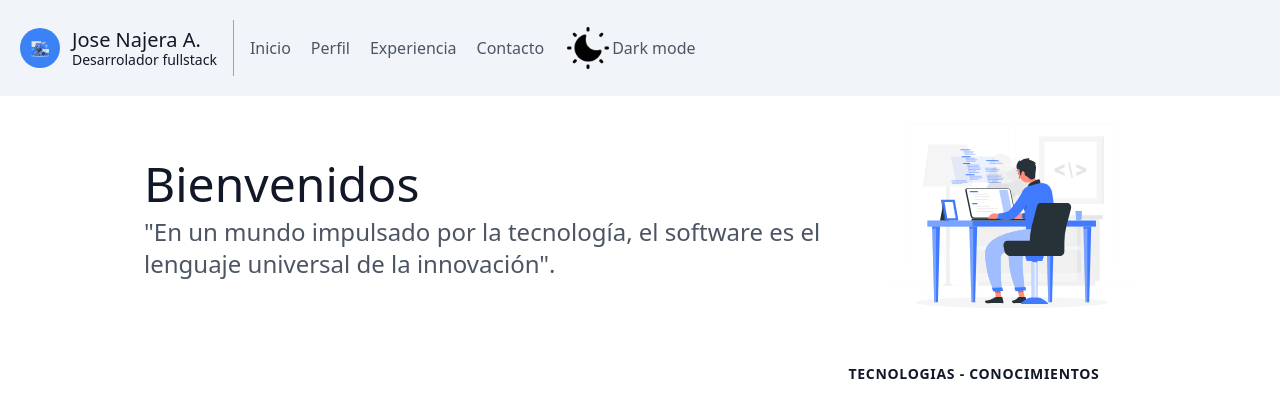
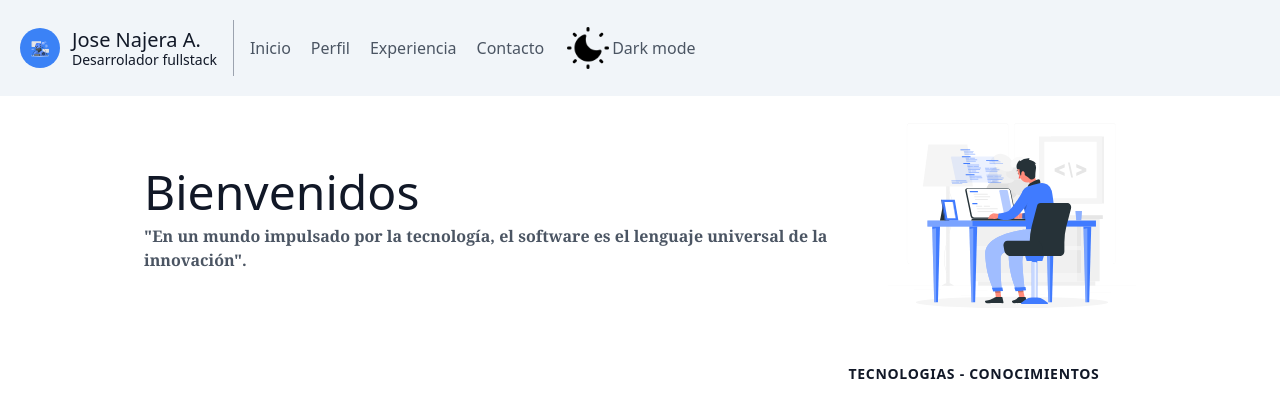
Before and after one commit to Jnajera0430/portafolioPersonal, a React (Vite) app: page / in a window 1280 px wide. Shown: the top 394 px of the page. Built offline with nearby package versions, Linux system fonts and the light colour scheme; grey boxes are pictures that could not be loaded.

Commit message:
fix: Se añadió caracteristicas al font y se acomodó la img en welcome

```diff
--- a/src/components/Welcome.tsx
+++ b/src/components/Welcome.tsx
@@ -4,16 +4,17 @@ import welcomeImg from '../assets/img/Programming-rafiki.svg';
 export const WelcomeComponet = () => {
     const {darkMode} = UseContext();
     return <section className={`${darkMode ? "bg-gray-800 text-slate-400" :" text-gray-600"}  body-font`}>
-        <div className="container px-5 pt-24 - mx-auto flex justify-center items-center">
-            <div className="w-3/5 h-auto ">
+        <div className="container px-5 pt-24 - mx-auto flex justify-center items-center
+        flex-wrap">
+            <div className="xl:w-3/5 md:w-3/5 sm:w-full h-auto ">
                 <h1 className={`${darkMode ? " text-slate-300" :" text-gray-900"} text-5xl mb-2 `}>
                     Bienvenidos
                 </h1>
-                <p className='text-2xl'>
+                <p className='text-1xl font-bold font-serif'>
                     "En un mundo impulsado por la tecnología, el software es el lenguaje universal de la innovación".
                 </p>
             </div>
-            <div className="w-1/5 h-auto">
+            <div className="xl:w-1/5 md:w-1/5 sm:w-full h-auto">
                 <img src={welcomeImg} alt="Imagen obtenida de https://storyset.com/" className="w-full h-full" />
             </div>
         </div>
```
